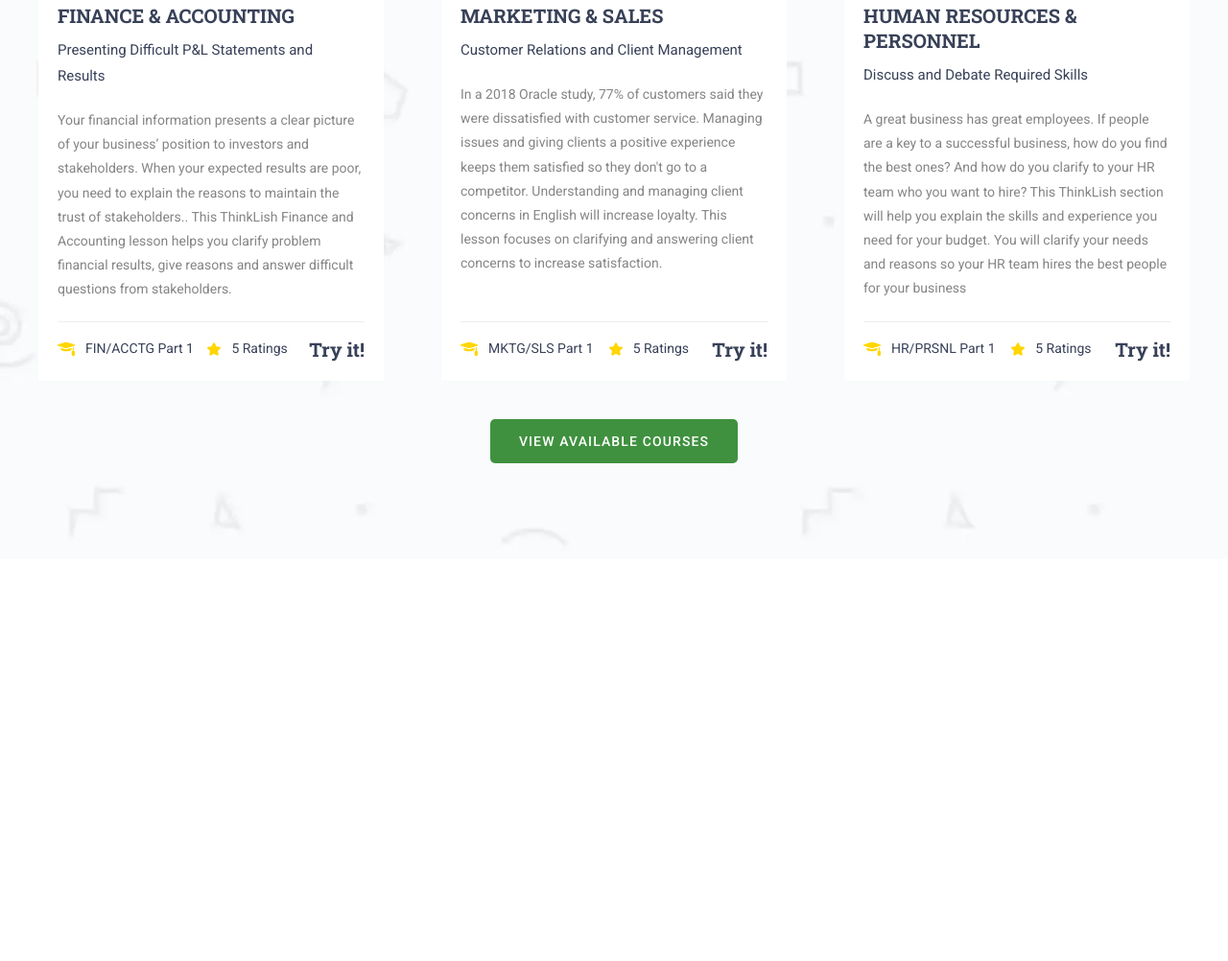
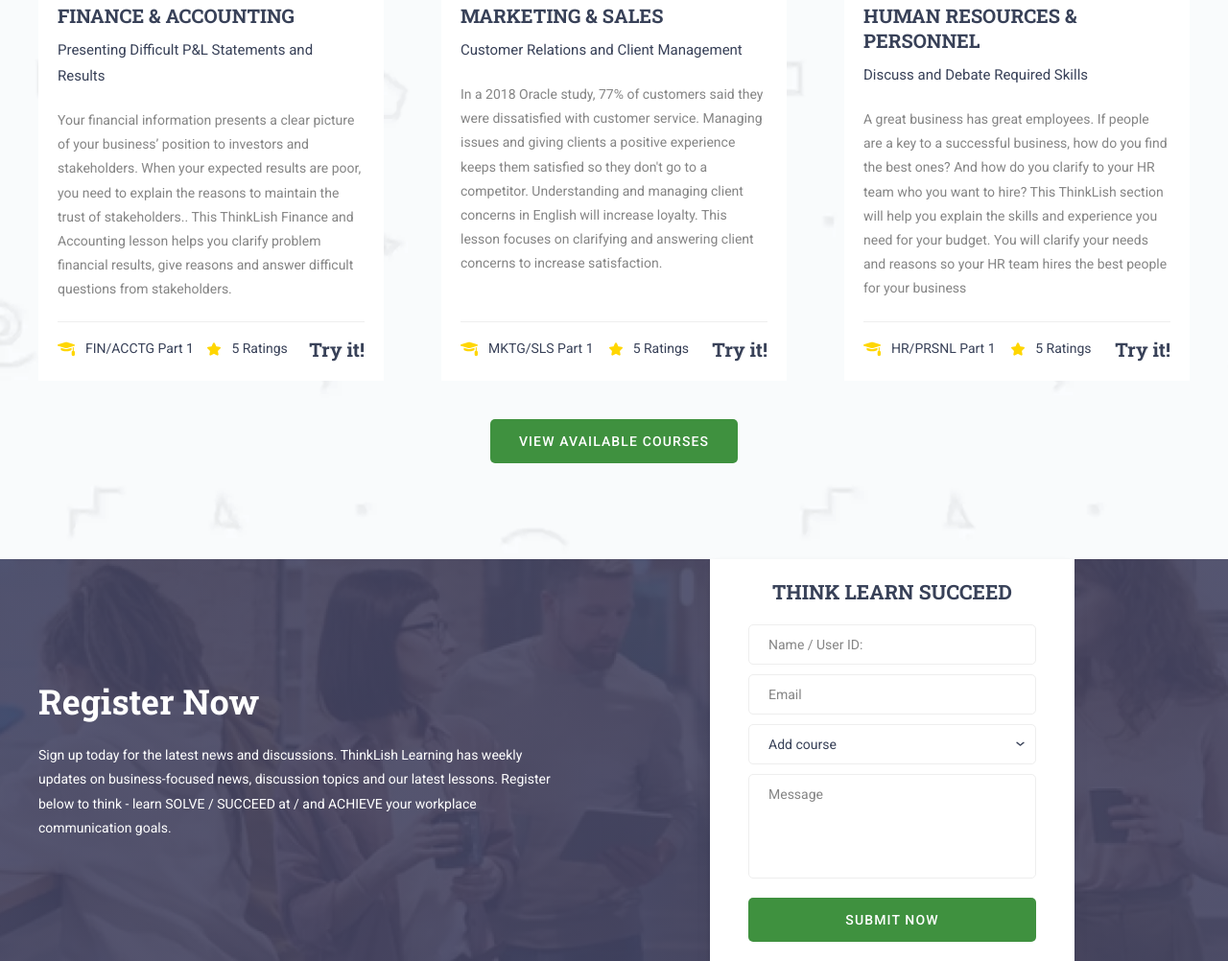
Before and after one commit to Romanuch4/LandingPage1, a plain HTML site: page index.html in a window 1280 px wide. Shown: the part 1881-2883 px from the top of the page at 96% size. Before the commit the page ends 2464 px from the top, so only its background shows below. Drawn offline with Linux system fonts and the light colour scheme; a script that the page names is missing.

Commit message:
make fourth screen

```diff
--- a/css/main.css
+++ b/css/main.css
@@ -139,7 +139,7 @@ video {
 
 .darkmode-layer,
 .darkmode-toggle {
-  z-index: 500;
+  z-index: 100;
 }
 
 /* Preloader */
@@ -740,6 +740,7 @@ video {
 }
 
 .lessons {
+  flex-wrap: wrap;
   align-items: unset;
   margin-bottom: 40px;
 }
@@ -747,6 +748,8 @@ video {
 .lessons__item {
   display: flex;
   flex-direction: column;
+  flex-shrink: 0;
+  max-width: 360px;
   margin-right: 60px;
 }
 
@@ -825,3 +828,99 @@ video {
 .lesson__btn__wrap {
   padding-bottom: 100px;
 }
+
+/*================ 4 screen ================*/
+.register {
+  position: relative;
+}
+
+.register__content {
+  position: relative;
+  z-index: 1;
+  background-image: linear-gradient(0deg, rgba(68, 69, 100, 0.9), rgba(68, 69, 100, 0.9));
+}
+
+.register__left {
+  max-width: 555px;
+}
+
+.register__title {
+  margin-bottom: 20px;
+  font-family: var(--main-title-font, 'Roboto Slab', sans-serif);
+  font-weight: 700;
+  font-size: 36px;
+  color: #ffffff;
+  line-height: 1.30556;
+}
+
+.register__p {
+  font-family: var(--main-text-font, 'Roboto', sans-serif);
+  font-size: 14px;
+  color: #ffffff;
+  line-height: 180%;
+}
+
+.register__form {
+  display: flex;
+  flex-direction: column;
+  flex-shrink: 0;
+  width: 380px;
+  margin-right: 120px;
+  margin-left: 40px;
+  padding: 20px 40px;
+  background-color: #ffffff;
+  box-shadow: 0px 10px 20px rgba(0, 0, 0, 0.04), 0px 2px 6px rgba(0, 0, 0, 0.04),
+    0px 0px 1px rgba(0, 0, 0, 0.04);
+}
+
+.register__form__title {
+  margin-bottom: 20px;
+  font-family: var(--main-title-font, 'Roboto Slab', sans-serif);
+  font-weight: 700;
+  font-size: 21px;
+  color: var(--main-title-color, #384158);
+  line-height: 28px;
+  text-align: center;
+}
+
+.register__form__input {
+  width: 100%;
+  margin-bottom: 10px;
+  padding: 12px 20px;
+  border: 1px solid #eeeeee;
+  border-radius: 5px;
+}
+
+.register__form__input,
+.register__form__input::placeholder {
+  font-family: var(--main-text-font, 'Roboto', sans-serif);
+  font-size: 14px;
+  color: var(--main-text-color, #858585);
+  line-height: 1.142857;
+}
+
+.register__form__select {
+  -moz-appearance: none;
+  -webkit-appearance: none;
+  appearance: none;
+  background-color: #fff;
+  background-image: url(../icons/select-form-icon.svg);
+  background-repeat: no-repeat, repeat;
+  background-position: right 0.8em top 50%, 0 0;
+  background-size: 0.65em auto, 100%;
+  color: #384158;
+}
+
+.register__form__textarea {
+  height: 109px;
+  margin-bottom: 20px;
+  resize: none;
+}
+
+.register__form__btn {
+  width: 100%;
+}
+
+.register .flex {
+  justify-content: space-between;
+}
--- a/css/media(1).css
+++ b/css/media(1).css
@@ -74,6 +74,16 @@
   .scene {
     margin-right: 30px;
   }
+
+  .lessons__item {
+    margin-left: 20px;
+    margin-right: 20px;
+    margin-bottom: 20px;
+  }
+
+  .register__form {
+    margin-right: 0;
+  }
 }
 
 @media only screen and (max-width: 860px) {
@@ -109,6 +119,30 @@
   .main-screen__sub-title {
     margin-bottom: 30px;
     font-size: 28px;
+  }
+
+  .register__content .flex {
+    flex-direction: column;
+  }
+
+  .register__form {
+    margin-left: 0;
+  }
+
+  .register__left {
+    margin-bottom: 40px;
+  }
+
+  .register__title {
+    text-align: center;
+  }
+
+  .register__p {
+    text-align: center;
+  }
+
+  .register__content {
+    padding: 40px 0;
   }
 }
 
@@ -180,4 +214,49 @@
   .learning__item__title {
     font-size: 18px;
   }
+
+  .lessons__item__content {
+    padding: 10px;
+  }
+
+  .lessons__item__title {
+    font-size: 18px;
+  }
+
+  .lessons__item__sub-title {
+    font-size: 14px;
+  }
+
+  .lessons__item {
+    width: 100%;
+    margin-left: auto;
+    margin-right: auto;
+  }
+
+  .lessons__item__content {
+    width: 100%;
+  }
+
+  .lessons__img__wrap {
+    width: 100%;
+    text-align: center;
+  }
+
+  .lessons__img__wrap img {
+    width: 100%;
+  }
+
+  .lessons__footer {
+    flex-direction: column;
+  }
+
+  .lessons__footer__left,
+  .lessons__footer__center {
+    margin-bottom: 10px;
+  }
+
+  .register__form {
+    width: 100%;
+    padding: 10px 20px;
+  }
 }
--- a/index.html
+++ b/index.html
@@ -423,6 +423,51 @@
 				</div>
 			</div>
 		</section>
+
+		<!--==================== Fourth screen ====================-->
+		<section>
+			<div class="register">
+				<picture>
+					<source type="image/webp" srcset="img/register-bg.webp 1x, img/register-bg@2x.webp 2x" />
+					<img class="content__bg" src="img/register-bg.png" srcset="img/register-bg@2x.png 2x" />
+				</picture>
+				<div class="register__content">
+					<div class="container">
+						<div class="flex">
+							<div class="register__left">
+								<h2 class="register__title">
+									Register Now
+								</h2>
+								<p class="register__p">
+									Sign up today for the latest news and discussions. ThinkLish Learning has weekly updates on
+									business-focused news, discussion topics and our latest lessons. Register below to think - learn SOLVE
+									/
+									SUCCEED at / and ACHIEVE your workplace communication goals.
+								</p>
+							</div>
+							<form class="register__form">
+								<h2 class="register__form__title">
+									THINK LEARN SUCCEED
+								</h2>
+								<input type="text" class="register__form__input" / placeholder="Name / User ID:">
+								<input type="email" class="register__form__input" / placeholder="Email">
+								<select name="" class="register__form__input register__form__select">
+									<option value="" hidden>Add course</option>
+									<option value="">1</option>
+									<option value="">2</option>
+									<option value="">3</option>
+								</select>
+								<textarea name="" class="register__form__input register__form__textarea"
+									placeholder="Message"></textarea>
+								<button class="main-screen__btn register__form__btn">
+									Submit now
+								</button>
+							</form>
+						</div>
+					</div>
+				</div>
+			</div>
+		</section>
 	</main>
 
 	<!--==================== Js ====================-->
```
Also changed, not shown: icons/select-form-icon.svg (added), img/register-bg.png (added), img/register-bg.webp (added), img/register-bg@2x.png (added), img/register-bg@2x.webp (added).
